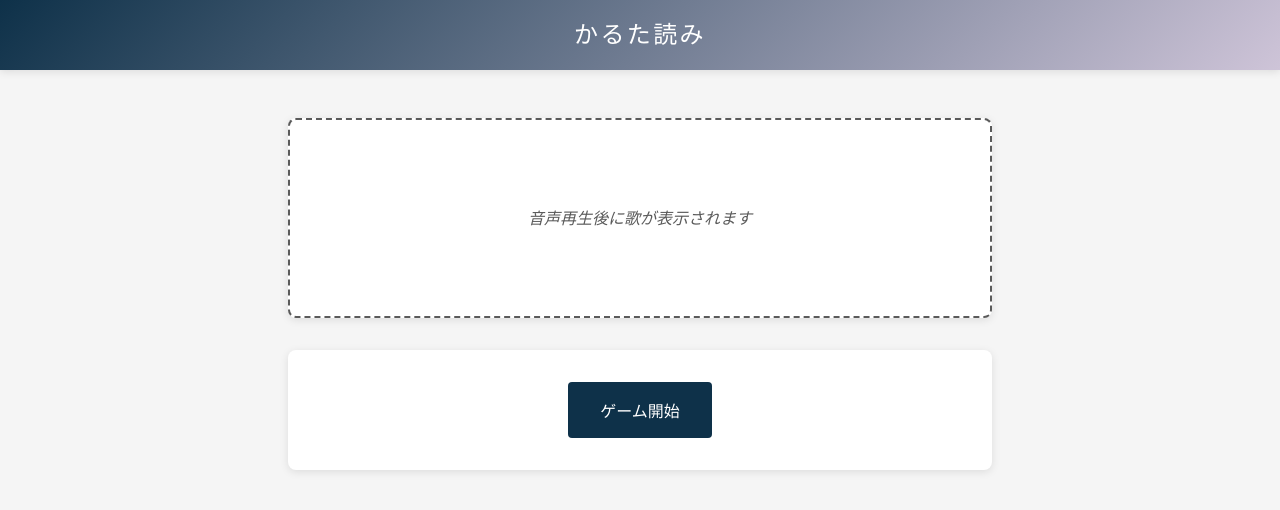
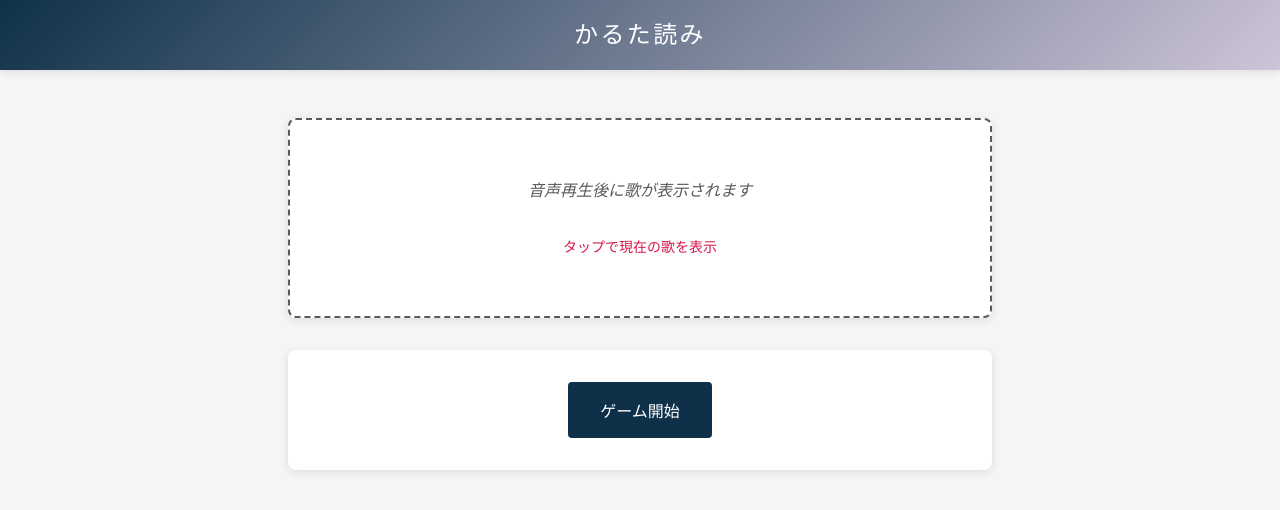
Before and after one commit to takuma0403/karutayomi-machine, a React (Vite) app: page / in a window 1280 px wide. Shown: the top 510 px of the page. Built offline with nearby package versions, Linux system fonts and the light colour scheme; a web font is replaced by a local one.

Commit message:
feat: Implement interactive poem display to show current poem on press with visual feedback and a hint.

```diff
--- a/src/App.tsx
+++ b/src/App.tsx
@@ -1,3 +1,4 @@
+import { useState } from 'react';
 import { useGameState } from './hooks/useGameState';
 import { AudioPlayer } from './components/AudioPlayer';
 import { GameControls } from './components/GameControls';
@@ -19,8 +20,13 @@ function App() {
     getCurrentPoem,
   } = useGameState();
 
+  const [isPressingPoem, setIsPressingPoem] = useState(false);
+
   const currentPoem = getCurrentPoem();
   const currentPoemId = currentPoem?.id || null;
+
+  // タップ/クリック中は現在の歌を表示、それ以外は最後に再生された歌を表示
+  const displayPoem = isPressingPoem ? currentPoem : gameState.lastPlayedPoem;
 
   return (
     <div className="app">
@@ -36,7 +42,11 @@ function App() {
           />
         )}
 
-        <PoemDisplay poem={gameState.lastPlayedPoem} />
+        <PoemDisplay
+          poem={displayPoem}
+          onPressStart={() => setIsPressingPoem(true)}
+          onPressEnd={() => setIsPressingPoem(false)}
+        />
 
         <GameControls
           status={gameState.status}
--- a/src/components/PoemDisplay.css
+++ b/src/components/PoemDisplay.css
@@ -10,6 +10,13 @@
     align-items: center;
     gap: var(--spacing-md);
     border: 2px solid var(--color-primary);
+    cursor: pointer;
+    user-select: none;
+    transition: transform 0.1s ease;
+}
+
+.poem-display:active {
+    transform: scale(0.98);
 }
 
 .poem-display.empty {
@@ -21,6 +28,13 @@
     font-style: italic;
     text-align: center;
     margin: 0;
+}
+
+.poem-hint {
+    color: var(--color-accent);
+    font-size: 0.875rem;
+    text-align: center;
+    margin: var(--spacing-xs) 0 0 0;
 }
 
 .poem-number {
--- a/src/components/PoemDisplay.tsx
+++ b/src/components/PoemDisplay.tsx
@@ -3,19 +3,56 @@ import './PoemDisplay.css';
 
 interface PoemDisplayProps {
   poem: Poem | null;
+  onPressStart?: () => void;
+  onPressEnd?: () => void;
 }
 
-export const PoemDisplay = ({ poem }: PoemDisplayProps) => {
+export const PoemDisplay = ({ poem, onPressStart, onPressEnd }: PoemDisplayProps) => {
+  const handleMouseDown = () => {
+    onPressStart?.();
+  };
+
+  const handleMouseUp = () => {
+    onPressEnd?.();
+  };
+
+  const handleMouseLeave = () => {
+    onPressEnd?.();
+  };
+
+  const handleTouchStart = () => {
+    onPressStart?.();
+  };
+
+  const handleTouchEnd = () => {
+    onPressEnd?.();
+  };
+
   if (!poem) {
     return (
-      <div className="poem-display empty">
+      <div
+        className="poem-display empty"
+        onMouseDown={handleMouseDown}
+        onMouseUp={handleMouseUp}
+        onMouseLeave={handleMouseLeave}
+        onTouchStart={handleTouchStart}
+        onTouchEnd={handleTouchEnd}
+      >
         <p className="poem-placeholder">音声再生後に歌が表示されます</p>
+        <p className="poem-hint">タップで現在の歌を表示</p>
       </div>
     );
   }
 
   return (
-    <div className="poem-display">
+    <div
+      className="poem-display"
+      onMouseDown={handleMouseDown}
+      onMouseUp={handleMouseUp}
+      onMouseLeave={handleMouseLeave}
+      onTouchStart={handleTouchStart}
+      onTouchEnd={handleTouchEnd}
+    >
       <div className="poem-number">第{poem.id}首</div>
       <div className="poem-content">
         <p className="poem-kami">{poem.kamiNoKu}</p>
```
